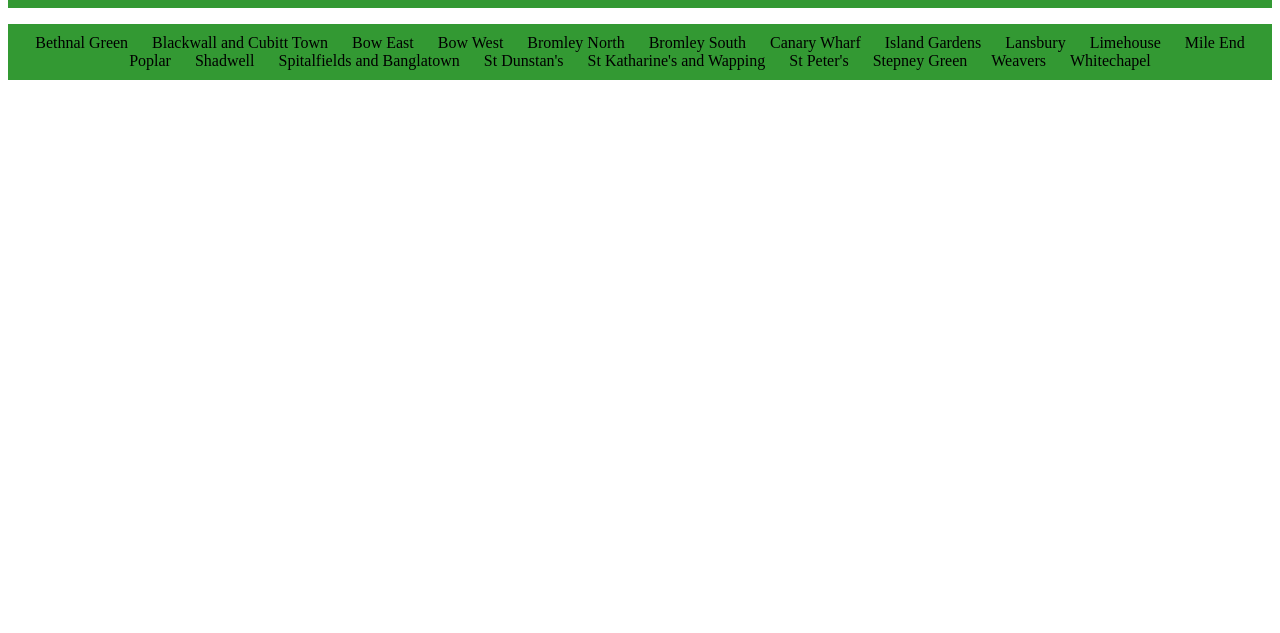
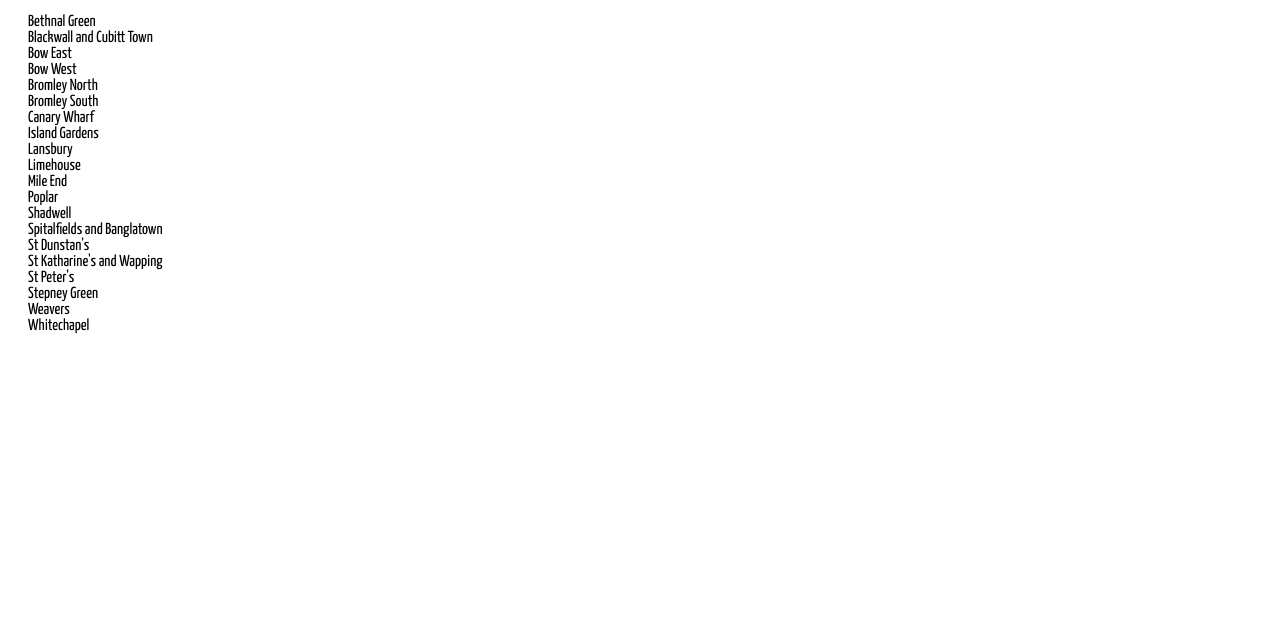
Before and after one commit to CassChar/course-competition2.0, a plain HTML site: page wards.html in a window 1280 px wide. Shown: the part 167-800 px from the top of the page. Drawn offline with Linux system fonts and the light colour scheme.

Commit message:
font
font and format changes

```diff
--- a/css/styles.css
+++ b/css/styles.css
@@ -2,8 +2,12 @@
 header {
   color: rgba(0,51,153,0.8);
   text-align: center;
-  font-family: 'IBM Plex Sans', sans-serif;
+  font-family: 'Yanone Kaffeesatz', sans-serif;
   background-color: rgba(0,102,204,0.2);
+}
+
+body{
+  font-family: 'Yanone Kaffeesatz', sans-serif;
 }
 
 ul {
@@ -17,6 +21,28 @@ li {
   padding: 0px 10px 0px 10px;
 }
 
+#wards {
+  background: white;
+  text-align: left;
+}
+
+li.ward {
+  display: block;
+}
+
 a {
   color: white;
 }
+
+input {
+  font-family: 'Yanone Kaffeesatz', sans-serif;
+  display: block;
+  border: 0;
+  padding: 10px;
+  font-size: 18px;
+}
+
+input[type="submit"] {
+  background: green;
+  color: white;
+}
--- a/wards.html
+++ b/wards.html
@@ -3,6 +3,7 @@
 <html>
 <head>
   <link href="https://fonts.googleapis.com/css?family=IBM+Plex+Sans:700" rel="stylesheet">
+  <link href="https://fonts.googleapis.com/css?family=Yanone+Kaffeesatz" rel="stylesheet">
   <title>Know Your Councillors</title>
   <link rel="stylesheet" type="text/css" href="css/styles.css">
 </head>
@@ -23,26 +24,26 @@
   <li><a href="./contact.html">Contact Us</a></li>
 </ul>
 
-<ul>
-  <li>Bethnal Green</li>
-  <li>Blackwall and Cubitt Town</li>
-  <li>Bow East</li>
-  <li>Bow West</li>
-  <li>Bromley North</li>
-  <li>Bromley South</li>
-  <li>Canary Wharf</li>
-  <li>Island Gardens</li>
-  <li>Lansbury</li>
-  <li>Limehouse</li>
-  <li>Mile End</li>
-  <li>Poplar</li>
-  <li>Shadwell</li>
-  <li>Spitalfields and Banglatown</li>
-  <li>St Dunstan's</li>
-  <li>St Katharine's and Wapping</li>
-  <li>St Peter's</li>
-  <li>Stepney Green</li>
-  <li>Weavers</li>
-  <li>Whitechapel</li>
+<ul id="wards">
+  <li class="ward">Bethnal Green</li>
+  <li class="ward">Blackwall and Cubitt Town</li>
+  <li class="ward">Bow East</li>
+  <li class="ward">Bow West</li>
+  <li class="ward">Bromley North</li>
+  <li class="ward">Bromley South</li>
+  <li class="ward">Canary Wharf</li>
+  <li class="ward">Island Gardens</li>
+  <li class="ward">Lansbury</li>
+  <li class="ward">Limehouse</li>
+  <li class="ward">Mile End</li>
+  <li class="ward">Poplar</li>
+  <li class="ward">Shadwell</li>
+  <li class="ward">Spitalfields and Banglatown</li>
+  <li class="ward">St Dunstan's</li>
+  <li class="ward">St Katharine's and Wapping</li>
+  <li class="ward">St Peter's</li>
+  <li class="ward">Stepney Green</li>
+  <li class="ward">Weavers</li>
+  <li class="ward">Whitechapel</li>
 </ul>
 </body>
```
Also changed, not shown: contact.html (+5 -0 lines), index.html (+1 -0 lines).
